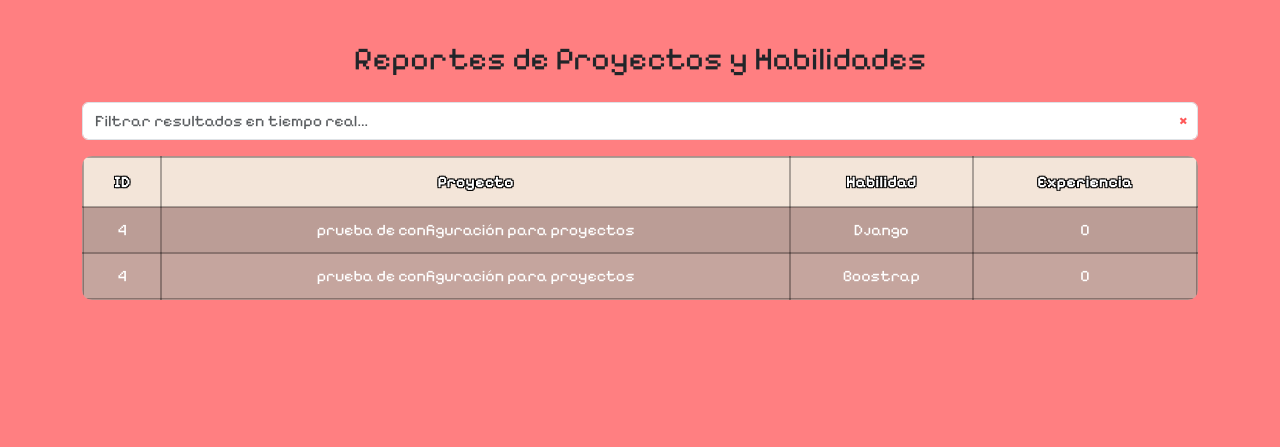
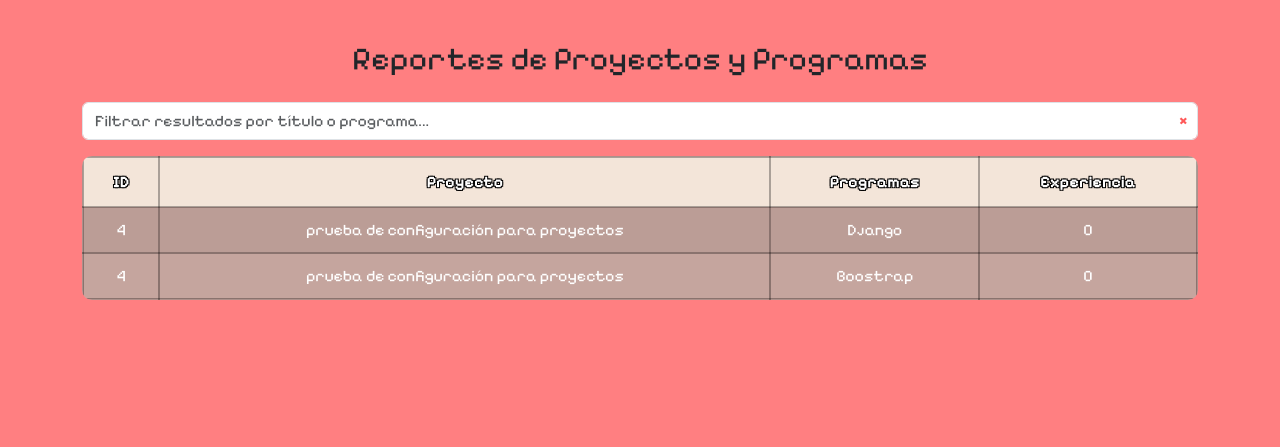
Before and after one commit to JATeR912/Portafolio, a Django app: page /proyecto/sql/ in a window 1280 px wide. Shown: the part 66-513 px from the top of the page. Run offline with Django 5.2, Linux system fonts and the light colour scheme; a user stored in the database is signed in; data comes from the database, SQL or seed files in the repository.

Commit message:
Se añade filtro a proyectos y se configura la forma de llamar habilidades tecnicas como prgramas dentro de detalles, lista y sql

```diff
--- a/proyectos/templates/proyectos/detalle_proyecto.html
+++ b/proyectos/templates/proyectos/detalle_proyecto.html
@@ -21,7 +21,7 @@
 
                 {% if proyecto.habilidades.exists %}
                     <hr>
-                    <p><strong>Habilidades / Aplicaciones:</strong></p>
+                    <p><strong>Programas:</strong></p>
                     <ul>
                         {% for hab in proyecto.habilidades.all %}
                             <li>{{ hab.nombre }}{% if hab.experiencia %} - {{ hab.experiencia }} años{% endif %}</li>
--- a/proyectos/templates/proyectos/sql_proyecto.html
+++ b/proyectos/templates/proyectos/sql_proyecto.html
@@ -3,10 +3,10 @@
 {% block content %}
 
 <div class="container my-4 reporte-sql">
-    <h2 class="mb-4 text-center">Reportes de Proyectos y Habilidades</h2>
+    <h2 class="mb-4 text-center">Reportes de Proyectos y Programas</h2>
 
     <div class="reporte-sql mb-3 position-relative">
-        <input type="text" id="filtroLive" class="form-control" placeholder="Filtrar resultados en tiempo real...">
+        <input type="text" id="filtroLive" class="form-control" placeholder="Filtrar resultados por título o programa...">
         <span id="clearFiltro" style="position: absolute; right: 10px; top: 50%; transform: translateY(-50%); cursor: pointer; color: #ff5959; font-weight: bold;">×</span>
     </div>
     <table class="table table-striped text-center">
@@ -14,7 +14,7 @@
             <tr>
                 <th>ID</th>
                 <th>Proyecto</th>
-                <th>Habilidad</th>
+                <th>Programas</th>
                 <th>Experiencia</th>
             </tr>
         </thead>
--- a/static/js/script.js
+++ b/static/js/script.js
@@ -8,7 +8,28 @@ document.addEventListener('DOMContentLoaded', () => {
         }, 5000); // 5 segundos
     });
 });
+// --- FILTRO EN VIVO PROYECTOS ---
+const filtroProyecto = document.getElementById("filtroProyecto");
+const clearProyecto = document.getElementById("clearProyecto");
 
+if (filtroProyecto) {
+    filtroProyecto.addEventListener("keyup", function () {
+        const filtro = this.value.toLowerCase().trim();
+        const proyectos = document.querySelectorAll(".project");
+
+        proyectos.forEach(proyecto => {
+            const titulo = proyecto.querySelector(".card-title").innerText.toLowerCase();
+            proyecto.style.display = titulo.includes(filtro) ? "" : "none";
+        });
+    });
+
+    clearProyecto.addEventListener("click", () => {
+        filtroProyecto.value = "";
+        const proyectos = document.querySelectorAll(".project");
+        proyectos.forEach(proyecto => proyecto.style.display = "");
+        filtroProyecto.focus();
+    });
+}
 // --- ACTUALIZAR CIELO ---
 function actualizarCielo() {
     const hora = new Date().getHours();
```
Also changed, not shown: proyectos/templates/proyectos/lista_proyecto.html (+5 -2 lines).
